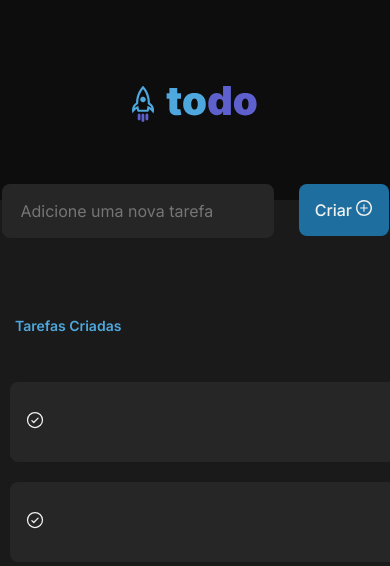
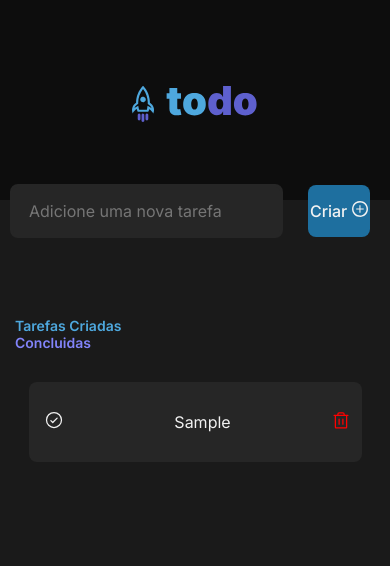
Before and after one commit to Carlosomr/to-do-list, a React (Vite) app: page / in a window 390 px wide. Both pictures are taken after typing "Sample" into the empty fields and a click on the button "Criar". Shown: the top 566 px of the page. Built offline with nearby package versions, Linux system fonts and the light colour scheme.

Commit message:
fazendo a responsividade

```diff
--- a/src/components/post.jsx
+++ b/src/components/post.jsx
@@ -6,27 +6,36 @@ import { useState } from 'react';
 
 
 export function Post ({tarefa}) {
-    const [novaTarefa, setNovaTarefa] = useState(['teste'])
+    const [novaTarefa, setNovaTarefa] = useState([])
     const [newTaskText, setNewTaskText] = useState('')
 
     function handleCreateNewTask (){
+        if (newTaskText == 0){
+           alert("Não é possível criar uma tarefa sem adicionar uma tarefa anterior");
+           return
+        }
         event.preventDefault()
-        setNovaTarefa([...novaTarefa, newTaskText])
+
+        setNovaTarefa([...novaTarefa, newTaskText]);
         setNewTaskText('');
+
+
     }
 
     function handleNewTaskChange(){
 
         setNewTaskText(event.target.value);
 
+
     }
     function deleteTask(taskToDelete){
         const newTaskWhithDelete = novaTarefa.filter(novatarefa => {
-            return novatarefa != taskToDelete;
+            return novatarefa != taskToDelete ;
         })
         setNovaTarefa(newTaskWhithDelete);
         console.log(`Deletar a tarefa '${newTaskWhithDelete}'`);
     }
+
 
     return(
        <main className={style.search}>
@@ -57,7 +66,7 @@ export function Post ({tarefa}) {
         <div className= {style.novaTarefa}>
             {novaTarefa.map(comment =>{
                 return<Task
-                key={comment}
+                key= {comment}
                 tarefa={comment}
                 deleteTask={deleteTask}
                 />
--- a/src/components/post.module.css
+++ b/src/components/post.module.css
@@ -54,3 +54,51 @@ gap: 10px;
    font-weight: 600;
    font-size: 14px;
 }
+
+@media (max-width: 700px) {
+   .formulario {
+   display: flex;
+   flex-direction: row;
+     align-items: center;
+     padding-right: 25px;
+   }
+
+   .formulario input{
+      width: 90%;
+   }
+   .formulario button {
+     width: 100%;
+   }
+   .article{
+      flex-direction: column;
+   }
+   .contador{
+      justify-content: flex-start;
+      flex-direction: column;
+
+
+   }
+ }
+
+ /* Responsivo para telas médias */
+ @media (min-width: 700px) and (max-width: 1024px) {
+   .formulario {
+      display: flex;
+      flex-direction: row;
+        align-items: center;
+        padding-right: 25px;
+      }
+   .formulario input {
+      max-width: 90% ;
+   }
+   .formulario button {
+     width: 100%; /* Ajuste conforme necessário */
+   }
+   .article{
+      flex-direction: column;
+   }
+   .contador{
+      justify-content: flex-start;
+
+   }
+ }
--- a/src/components/task.module.css
+++ b/src/components/task.module.css
@@ -32,3 +32,10 @@
  .container{
     display: flex;
  }
+
+ @media (max-width: 1000px) {
+
+   .checkbox {
+     width: 90%;
+   }
+ }
```
